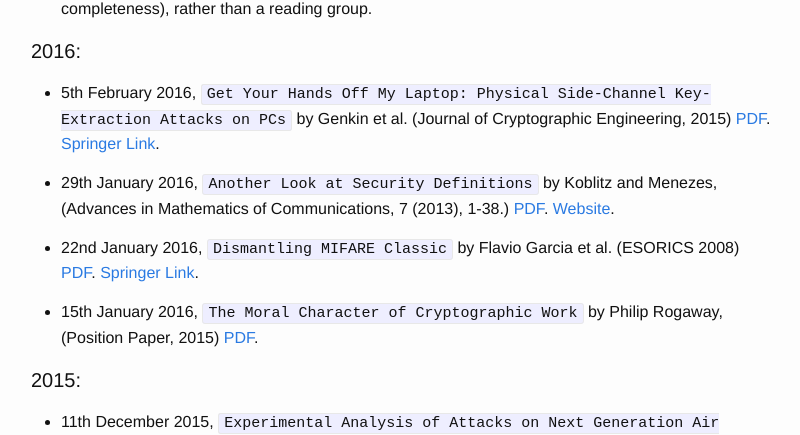
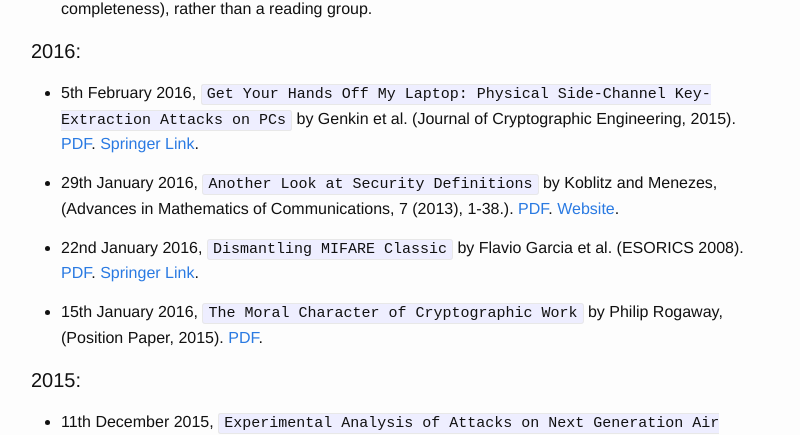
Before and after one commit to mpdehnel/ReadingGroup, a Jekyll site: the page built from index.md, in a window 1280 px wide and 900 px high, scrolled down 539 px. Shown: the part 150-585 px from the top of the window, without its empty margins (239-1039 px from the left). Built offline with Jekyll 4.4.1, drawn with Linux system fonts in a browser that asks for light colours; some of the changed text lies outside the part shown.

Commit message:
full stops

```diff
--- a/index.md
+++ b/index.md
@@ -20,13 +20,13 @@ Please note:
 
 #### 2016:
 
-* 5th February 2016, `Get Your Hands Off My Laptop: Physical Side-Channel Key-Extraction Attacks on PCs` by Genkin et al. (Journal of Cryptographic Engineering, 2015) [PDF](https://eprint.iacr.org/2014/626.pdf). [Springer Link](http://link.springer.com/chapter/10.1007%2F978-3-662-44709-3_14#page-1).
+* 5th February 2016, `Get Your Hands Off My Laptop: Physical Side-Channel Key-Extraction Attacks on PCs` by Genkin et al. (Journal of Cryptographic Engineering, 2015). [PDF](https://eprint.iacr.org/2014/626.pdf). [Springer Link](http://link.springer.com/chapter/10.1007%2F978-3-662-44709-3_14#page-1).
 
-* 29th January 2016, `Another Look at Security Definitions` by Koblitz and Menezes, (Advances in Mathematics of Communications, 7 (2013), 1-38.) [PDF](http://cacr.uwaterloo.ca/techreports/2011/cacr2011-25.pdf). [Website](http://cacr.uwaterloo.ca/~ajmeneze/anotherlook/definitions.shtml).
+* 29th January 2016, `Another Look at Security Definitions` by Koblitz and Menezes, (Advances in Mathematics of Communications, 7 (2013), 1-38.). [PDF](http://cacr.uwaterloo.ca/techreports/2011/cacr2011-25.pdf). [Website](http://cacr.uwaterloo.ca/~ajmeneze/anotherlook/definitions.shtml).
 
-* 22nd January 2016, `Dismantling MIFARE Classic` by Flavio Garcia et al. (ESORICS 2008) [PDF](http://www.cs.ru.nl/~rverdult/Dismantling_MIFARE_Classic-ESORICS_2008.pdf). [Springer Link](http://link.springer.com/chapter/10.1007/978-3-540-88313-5_7).
+* 22nd January 2016, `Dismantling MIFARE Classic` by Flavio Garcia et al. (ESORICS 2008). [PDF](http://www.cs.ru.nl/~rverdult/Dismantling_MIFARE_Classic-ESORICS_2008.pdf). [Springer Link](http://link.springer.com/chapter/10.1007/978-3-540-88313-5_7).
 
-* 15th January 2016, `The Moral Character of Cryptographic Work` by Philip Rogaway, (Position Paper, 2015) [PDF](http://web.cs.ucdavis.edu/~rogaway/papers/moral-fn.pdf).
+* 15th January 2016, `The Moral Character of Cryptographic Work` by Philip Rogaway, (Position Paper, 2015). [PDF](http://web.cs.ucdavis.edu/~rogaway/papers/moral-fn.pdf).
 
 #### 2015:
 
@@ -78,7 +78,7 @@ Please note:
 
 * 27th February 2015, `PowerSpy: Location Tracking using Mobile Device Power Analysis` by Yan Michalevsky, et al., (USENIX Security 15, arXiv 1502.03182v1.pdf, 2015). [PDF](https://www.usenix.org/system/files/conference/usenixsecurity15/sec15-paper-michalevsky.pdf).
 
-* 13th February 2015, `The Quest to Replace Passwords: A Framework for Comparative Evaluation of Web Authentication Schemes` by Bonneau, et al., [IEEE Open Access](http://ieeexplore.ieee.org/xpls/abs_all.jsp?arnumber=6234436) and `Pico: No more passwords!` by Frank Stajano (Security Protocols XIX, 2011). [PDF](http://citeseerx.ist.psu.edu/viewdoc/download?doi=10.1.1.221.2090&rep=rep1&type=pdf). [Springer Link](http://link.springer.com/chapter/10.1007/978-3-642-25867-1_6).
+* 13th February 2015, `The Quest to Replace Passwords: A Framework for Comparative Evaluation of Web Authentication Schemes` by Bonneau, et al., [IEEE Open Access](http://ieeexplore.ieee.org/xpls/abs_all.jsp?arnumber=6234436), and `Pico: No more passwords!` by Frank Stajano (Security Protocols XIX, 2011). [PDF](http://citeseerx.ist.psu.edu/viewdoc/download?doi=10.1.1.221.2090&rep=rep1&type=pdf). [Springer Link](http://link.springer.com/chapter/10.1007/978-3-642-25867-1_6).
 
 * 30th January 2015 `Citizen Electronic Identities using TPM 2.0` by Nyman, et al. (TrustED'14, Scottsdale, Arizona, 3--7 November 2014). [PDF](http://arxiv.org/pdf/1409.1023.pdf). [ACM](http://dl.acm.org/citation.cfm?id=2666146).
 
@@ -94,7 +94,7 @@ Please note:
 
 * 7th November 2014, `Harvesting high value foreign currency transactions from EMV contactless credit cards without the PIN` by Martin Emms et al. (CCS 14). [PDF](http://homepages.cs.ncl.ac.uk/budi.arief/home.formal/Papers/CCS2014.pdf). [BBC](http://www.bbc.co.uk/news/business-29861514). [Gizmodo](http://gizmodo.com/report-a-flaw-in-visas-contactless-card-lets-anyone-ch-1653974432). [Wired](http://www.wired.com/2014/11/chip-n-pin-foreign-currency-vulnerability/).
 
-* 31st October 2014, `Here Come The ⊕ Ninjas` by Duong and Rizzo (Unpublished whitepaper, 2011) [PDF](http://nerdoholic.org/uploads/dergln/beast_part2/ssl_jun21.pdf). [Alternate](http://www.hpcc.ecs.soton.ac.uk/~dan/talks/bullrun/Beast.pdf).
+* 31st October 2014, `Here Come The ⊕ Ninjas` by Duong and Rizzo (Unpublished whitepaper, 2011). [PDF](http://nerdoholic.org/uploads/dergln/beast_part2/ssl_jun21.pdf). [Alternate](http://www.hpcc.ecs.soton.ac.uk/~dan/talks/bullrun/Beast.pdf).
 
 * 24th October 2014, `Rosemary: A Robust, Secure, and High-performance Network Operating System` by Seungwon Shin et al. (CCS 2014). [PDF](http://www.csl.sri.com/users/vinod/papers/rosemary.pdf). [ACM](http://dl.acm.org/citation.cfm?id=2660353).
 
```
